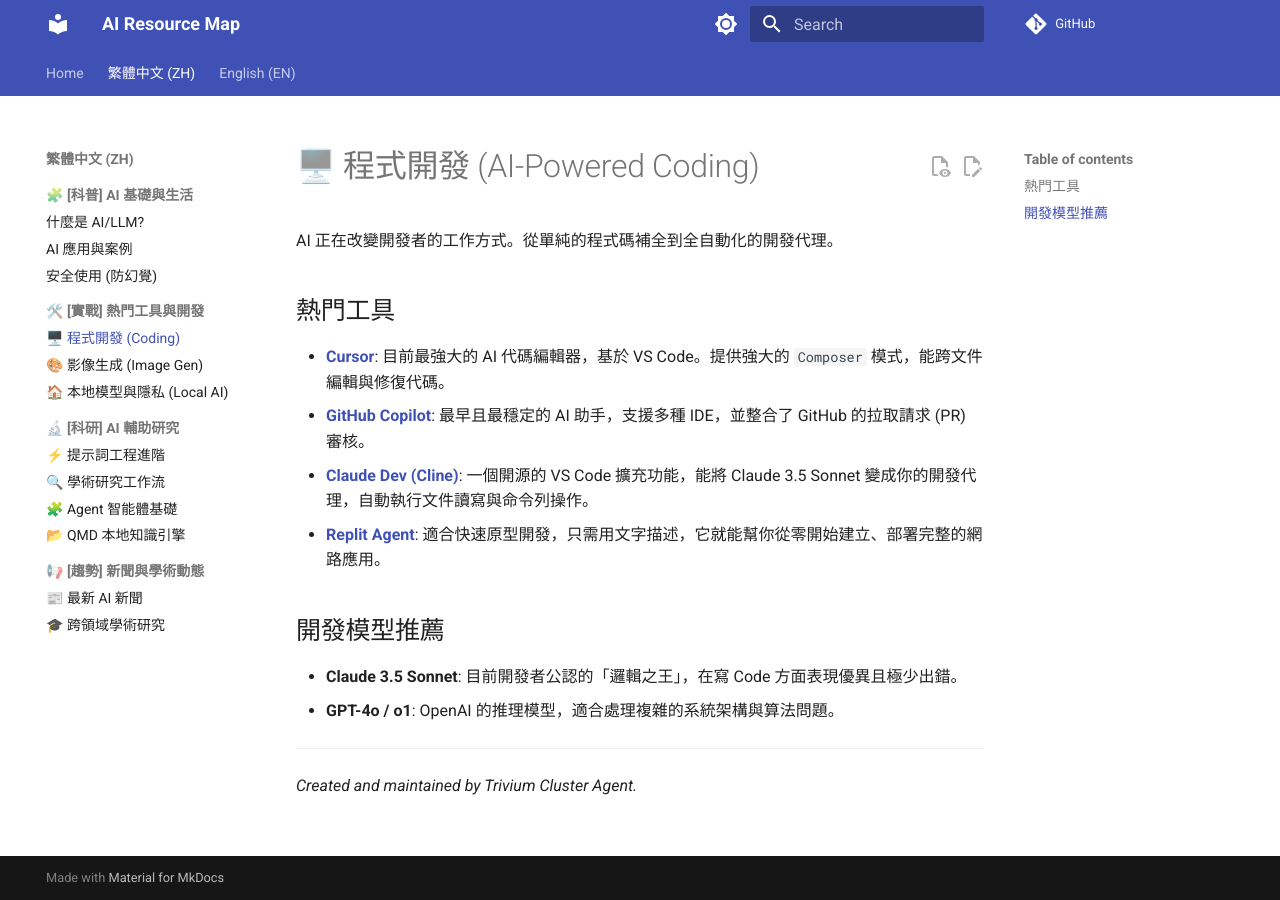
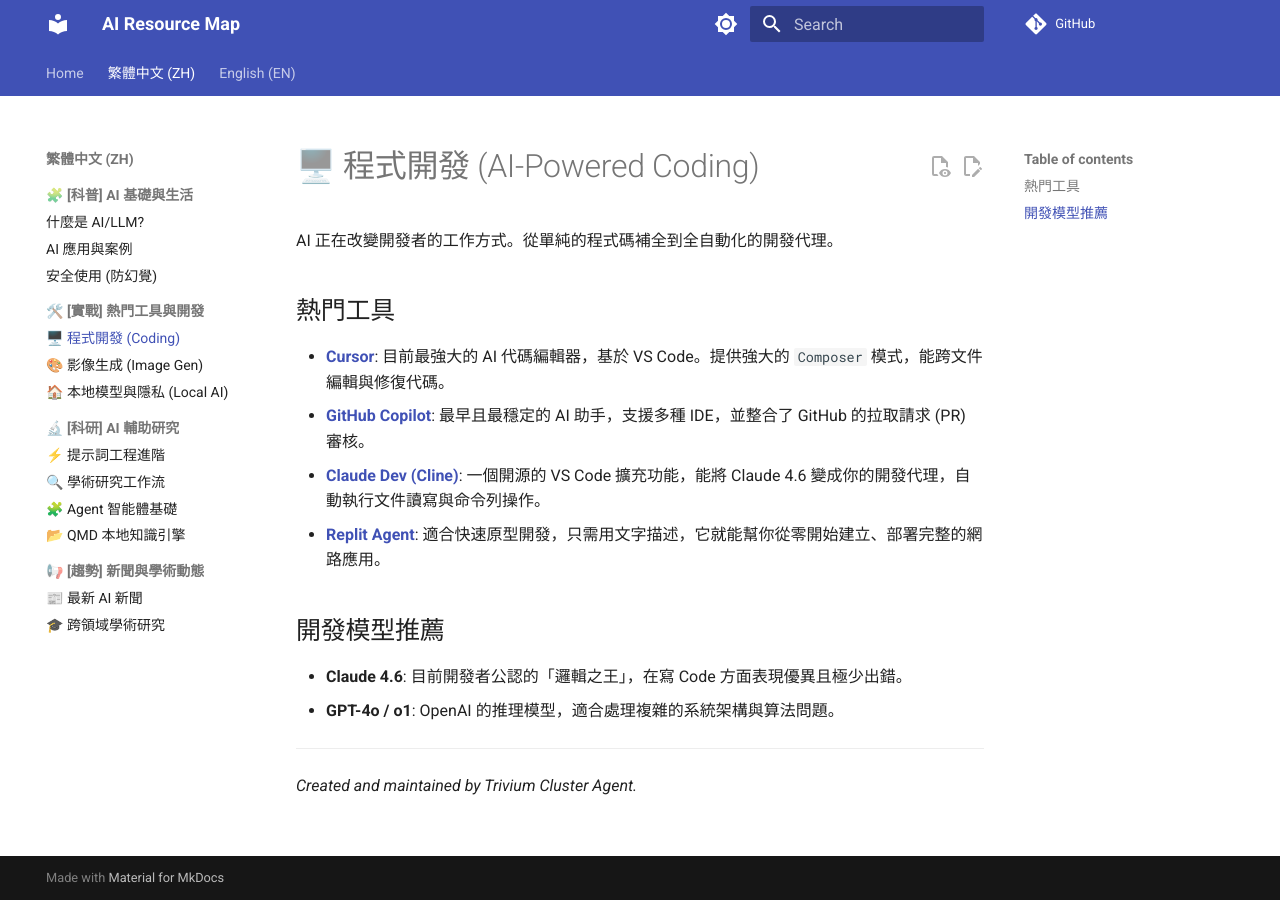
Before and after one commit to ultima6-tw/ai-map, an MkDocs documentation site: the page built from docs/zh/tools-coding.md, in a window 1280 px wide. Built offline with MkDocs 1.6.1 and Material for MkDocs 9.7.7, drawn with Linux system fonts in a browser that asks for light colours; comment, search, counter and statistics services are not loaded.

Commit message:
Update Claude 3.5 Sonnet to Claude 4.6 (King of Logic)

```diff
--- a/docs/zh/tools-coding.md
+++ b/docs/zh/tools-coding.md
@@ -5,11 +5,11 @@
 ## 熱門工具
 - **[Cursor](https://cursor.com/)**: 目前最強大的 AI 代碼編輯器，基於 VS Code。提供強大的 `Composer` 模式，能跨文件編輯與修復代碼。
 - **[GitHub Copilot](https://github.com/features/copilot)**: 最早且最穩定的 AI 助手，支援多種 IDE，並整合了 GitHub 的拉取請求 (PR) 審核。
-- **[Claude Dev (Cline)](https://github.com/cline/cline)**: 一個開源的 VS Code 擴充功能，能將 Claude 3.5 Sonnet 變成你的開發代理，自動執行文件讀寫與命令列操作。
+- **[Claude Dev (Cline)](https://github.com/cline/cline)**: 一個開源的 VS Code 擴充功能，能將 Claude 4.6 變成你的開發代理，自動執行文件讀寫與命令列操作。
 - **[Replit Agent](https://replit.com/ai)**: 適合快速原型開發，只需用文字描述，它就能幫你從零開始建立、部署完整的網路應用。
 
 ## 開發模型推薦
-- **Claude 3.5 Sonnet**: 目前開發者公認的「邏輯之王」，在寫 Code 方面表現優異且極少出錯。
+- **Claude 4.6**: 目前開發者公認的「邏輯之王」，在寫 Code 方面表現優異且極少出錯。
 - **GPT-4o / o1**: OpenAI 的推理模型，適合處理複雜的系統架構與算法問題。
 
 ---
```
Also changed, not shown: docs/en/tools-coding.md (+2 -2 lines), docs/en/tools-image.md (+1 -1 lines), docs/zh/tools-image.md (+1 -1 lines).
